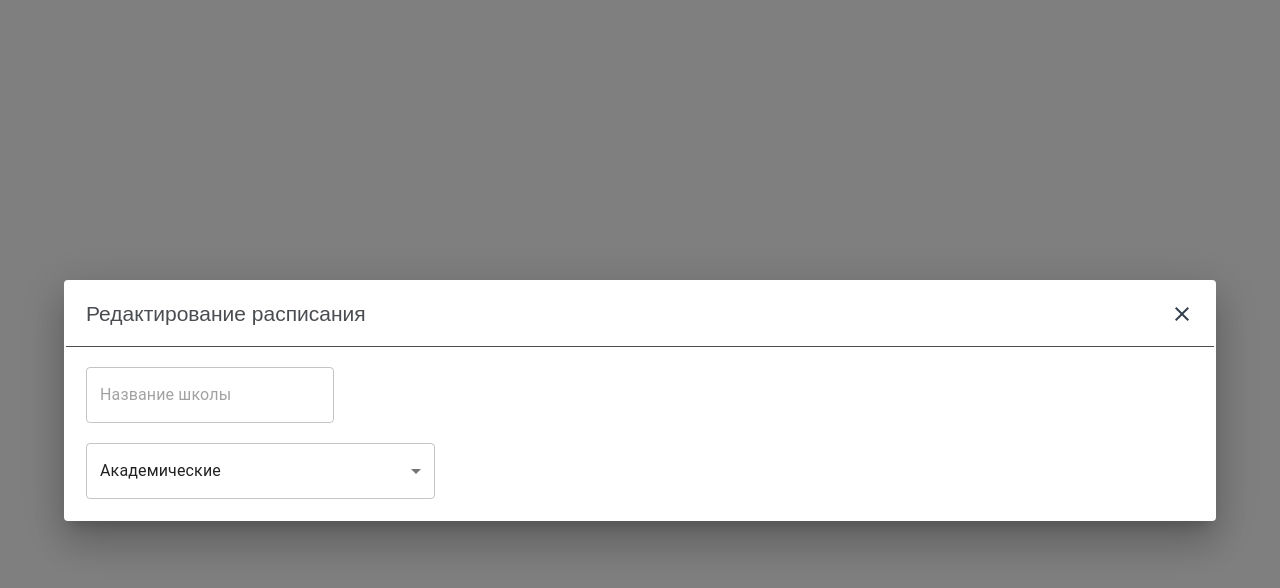
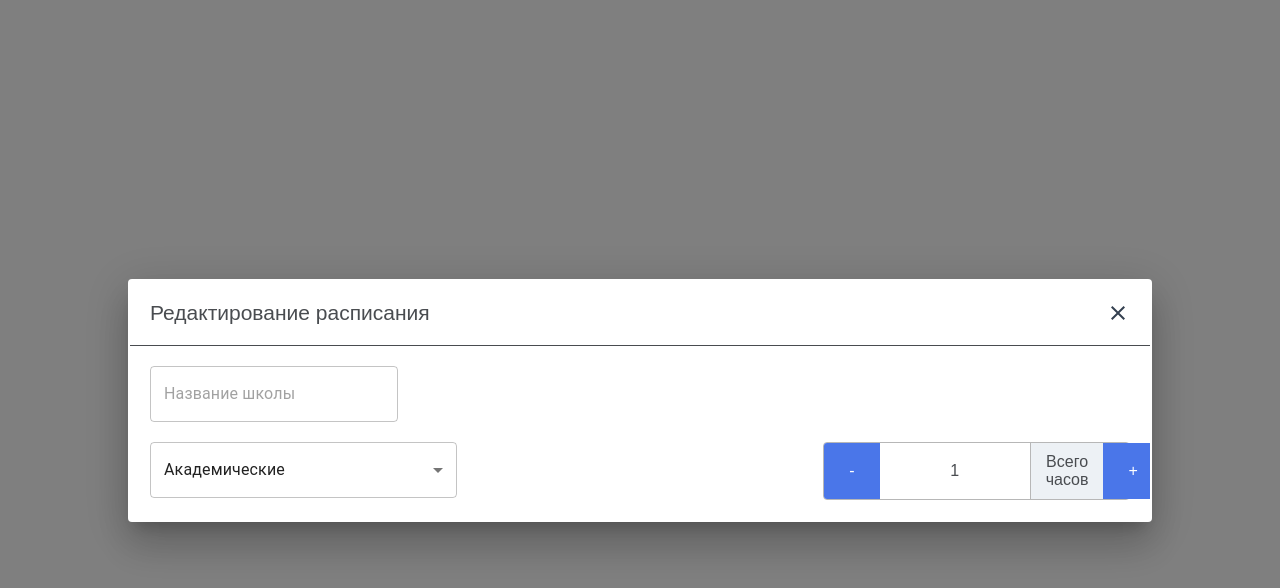
Before and after one commit to aliona-kragel/test-schedule, a React (Create React App) app: page / in a window 1280 px wide. Both pictures are taken after a click on the button "Show modal". Shown: the top 588 px of the page. Built offline with nearby package versions, Linux system fonts and the light colour scheme.

Commit message:
Add NumberInputForm component

```diff
--- a/src/components/DialogWrapper/index.jsx
+++ b/src/components/DialogWrapper/index.jsx
@@ -9,7 +9,7 @@ const DialogWrapper = ({ open, onClose, children }) => {
       aria-describedby="alert-dialog-slide-description"
       PaperProps={{
         style: {
-          minWidth: "90vw",
+          minWidth: "80vw",
           background: 'rgba(255, 255, 255)',
           border: "2px solid rgba(255, 255, 255, 0.1)",
         },
--- /dev/null
+++ b/src/components/FormComponents/NumberInputForm/index.jsx
@@ -0,0 +1,42 @@
+
+import { useState } from "react";
+import { Controller, useFormContext } from "react-hook-form";
+import styles from "./styles.module.scss"
+
+const NumberInputForm = ({ name, content }) => {
+  const { control, setValue } = useFormContext();
+  const [count, setCount] = useState(1);
+
+  const decreaseCount = () => {
+    if (count > 0) {
+      setCount((prevCount) => prevCount - 1);
+      setValue(name, count - 1);
+    }
+  };
+
+  const increaseCount = () => {
+    setCount((prevCount) => prevCount + 1);
+    setValue(name, count + 1);
+  };
+
+  return (
+    <Controller
+      name={name}
+      control={control}
+      render={({ field: { value } }) => (
+        <div className={styles.wrapper}>
+          <button onClick={decreaseCount} className={styles.btn}>-</button>
+          <input
+            type="text"
+            value={value}
+            onChange={(e) => setValue(name, e.target.value)}
+          />
+          <span>{content}</span>
+          <button onClick={increaseCount} className={styles.btn}>+</button>
+        </div>
+      )}
+    />
+  );
+};
+
+export default NumberInputForm;
--- /dev/null
+++ b/src/components/FormComponents/NumberInputForm/styles.module.scss
@@ -0,0 +1,45 @@
+@import "../../../styles/variables.scss";
+
+.wrapper{
+  width: calc(100% / 3 - 20px);
+  display: flex;
+  align-items: center;
+  justify-content: space-between;
+  border: 1px solid $border_color;
+  border-radius: 4px;
+  .btn{
+    height: 100%;
+    background-color:$main_color ;
+    padding: 16.5px 25px;
+    border: none;
+    cursor: pointer;
+    color: $secondary_color;
+    font-size: 16px;
+    &:hover{
+      background-color: $hover_color;
+    }
+    &:active{
+      background-color: $active_color;
+    }
+    &:first-child{
+      border-radius: 3px 0 0 3px;
+    }
+    &:last-child{
+      border-radius: 0 3px 3px 0;
+    }
+  }
+  input{
+    border: none;
+    font-size: 16px;
+    text-align: center;
+    color: $main_text_color;
+    max-width: 150px;
+  }
+  span{
+    border-left: 1px solid $border_color;
+    padding: 10px 15px;
+    text-align: center;
+    color: $main_text_color;
+    background-color: rgb(237, 241, 245);
+  }
+}
--- a/src/components/ScheduleModal/index.jsx
+++ b/src/components/ScheduleModal/index.jsx
@@ -5,6 +5,7 @@ import styles from "./styles.module.scss";
 import InputTextForm from "../FormComponents/InputTextForm";
 import SelectForm from "../FormComponents/SelectForm";
 import { timestamp } from "../../data";
+import NumberInputForm from "../FormComponents/NumberInputForm";
 
 
 const ScheduleModal = ({ open, setOpen }) => {
@@ -12,6 +13,7 @@ const ScheduleModal = ({ open, setOpen }) => {
     defaultValues: {
       schoolName: "",
       timestamp: "Академические",
+      totalHours: 1,
     }
   })
   const { getValues } = formMethods;
@@ -32,8 +34,9 @@ const ScheduleModal = ({ open, setOpen }) => {
           <div>
             <InputTextForm name="schoolName" />
           </div>
-          <div>
+          <div className={styles.dialog__form_dates}>
             <SelectForm name="timestamp" options={timestamp} />
+            <NumberInputForm name="totalHours" content="Всего часов" />
           </div>
         </FormProvider>
       </div>
--- a/src/components/ScheduleModal/styles.module.scss
+++ b/src/components/ScheduleModal/styles.module.scss
@@ -18,5 +18,9 @@
     display: flex;
     flex-direction: column;
     gap: 20px;
+    &_dates{
+      display: flex;
+      justify-content: space-between;
+    }
   }
 }
--- a/src/styles/variables.scss
+++ b/src/styles/variables.scss
@@ -4,3 +4,4 @@ $main_text_color: rgb(73, 76, 80);
 $hover_color: rgb(46, 92, 208);
 $active_color: rgb(24, 67, 178);
 $close_btn_color: rgb(52, 64, 80);
+$border_color: rgb(183, 183, 183);
```
